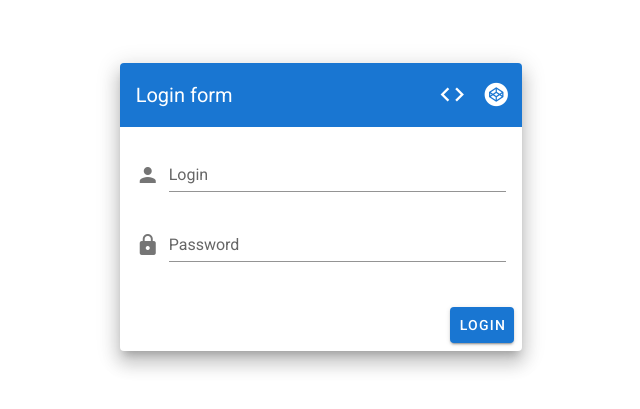
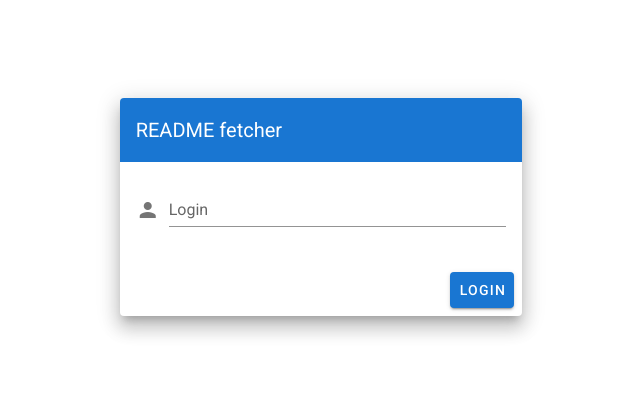
Before and after one commit to doyoque/vuetify-practice, a Vue app: page / in a window 1280 px wide. Shown: the part 193-602 px from the top of the page, without its empty margins (319-959 px from the left). Built offline with nearby package versions, Linux system fonts and the light colour scheme.

Commit message:
test input validation vuetify

```diff
--- a/src/components/HelloWorld.vue
+++ b/src/components/HelloWorld.vue
@@ -20,36 +20,8 @@
                 dark
                 flat
               >
-                <v-toolbar-title>Login form</v-toolbar-title>
+                <v-toolbar-title>README fetcher</v-toolbar-title>
                 <v-spacer />
-                <v-tooltip bottom>
-                  <template v-slot:activator="{ on }">
-                    <v-btn
-                      :href="source"
-                      icon
-                      large
-                      target="_blank"
-                      v-on="on"
-                    >
-                      <v-icon>mdi-code-tags</v-icon>
-                    </v-btn>
-                  </template>
-                  <span>Source</span>
-                </v-tooltip>
-                <v-tooltip right>
-                  <template v-slot:activator="{ on }">
-                    <v-btn
-                      icon
-                      large
-                      href="https://codepen.io/johnjleider/pen/pMvGQO"
-                      target="_blank"
-                      v-on="on"
-                    >
-                      <v-icon>mdi-codepen</v-icon>
-                    </v-btn>
-                  </template>
-                  <span>Codepen</span>
-                </v-tooltip>
               </v-toolbar>
               <v-card-text>
                 <v-form>
@@ -58,14 +30,7 @@
                     name="login"
                     prepend-icon="person"
                     type="text"
-                  />
-
-                  <v-text-field
-                    id="password"
-                    label="Password"
-                    name="password"
-                    prepend-icon="lock"
-                    type="password"
+                    :rules="rules"
                   />
                 </v-form>
               </v-card-text>
@@ -86,5 +51,15 @@
     props: {
       source: String,
     },
+    data: () => ({
+      rules: [
+        value => !!value || 'Required.',
+        value => (value || '').length <= 20 || 'Max 20 characters',
+        value => {
+          const pattern = /^(([^<>()[\]\\.,;:\s@"]+(\.[^<>()[\]\\.,;:\s@"]+)*)|(".+"))@((\[[0-9]{1,3}\.[0-9]{1,3}\.[0-9]{1,3}\.[0-9]{1,3}])|(([a-zA-Z\-0-9]+\.)+[a-zA-Z]{2,}))$/
+          return pattern.test(value) || 'Invalid input'
+        }
+      ]
+    })
   }
 </script>
```
